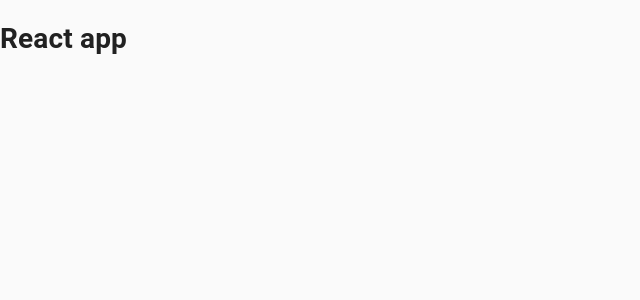
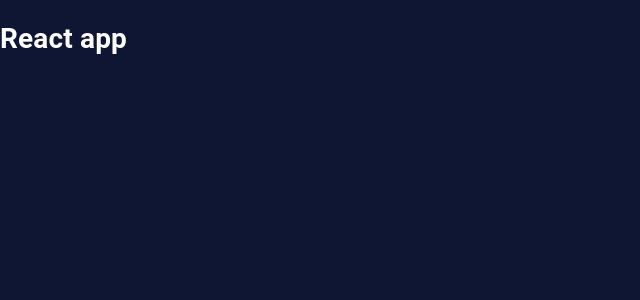
Before and after one commit to SomeBody16/netzindianer-recruitment-frontend-react, a React (Create React App) app: page / in a window 1280 px wide. Shown: the top 300 px of the page, without its empty margins (0-640 px from the left). Built offline with nearby package versions, Linux system fonts and the light colour scheme.

Commit message:
Added material theme

```diff
--- /dev/null
+++ b/src/constants/theme.tsx
@@ -0,0 +1,13 @@
+import { createMuiTheme } from '@material-ui/core/styles';
+
+export default createMuiTheme({
+    palette: {
+        type: 'dark',
+        primary: { main: '#3F51B5' },
+        secondary: { main: '#448AFF' },
+        background: {
+            default: '#0f1633',
+            paper: '#151f47',
+        },
+    },
+});
--- a/src/index.tsx
+++ b/src/index.tsx
@@ -3,13 +3,16 @@ import ReactDOM from 'react-dom';
 import App from './App';
 import * as serviceWorker from './serviceWorker';
 import { Normalize } from 'styled-normalize';
-import { CssBaseline } from '@material-ui/core';
+import { CssBaseline, ThemeProvider } from '@material-ui/core';
+import theme from './constants/theme';
 
 ReactDOM.render(
     <React.StrictMode>
         <Normalize />
-        <CssBaseline />
-        <App />
+        <ThemeProvider theme={theme}>
+            <CssBaseline />
+            <App />
+        </ThemeProvider>
     </React.StrictMode>,
     document.getElementById('root')
 );
```
